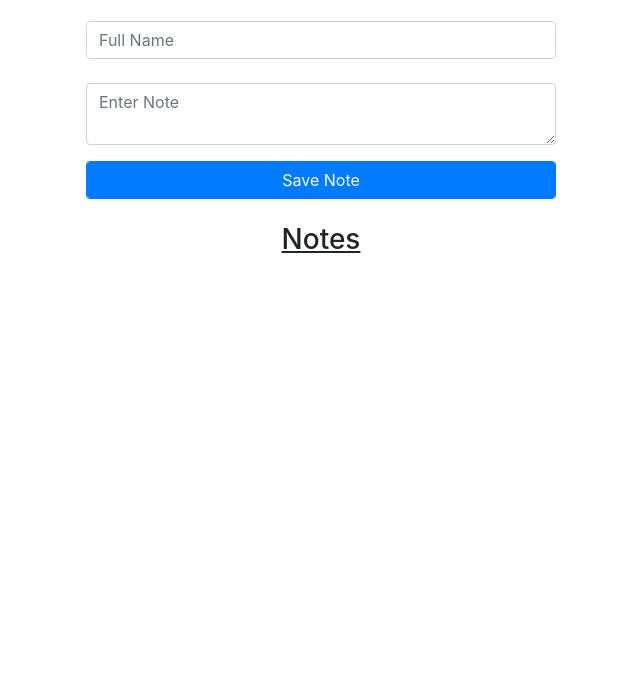
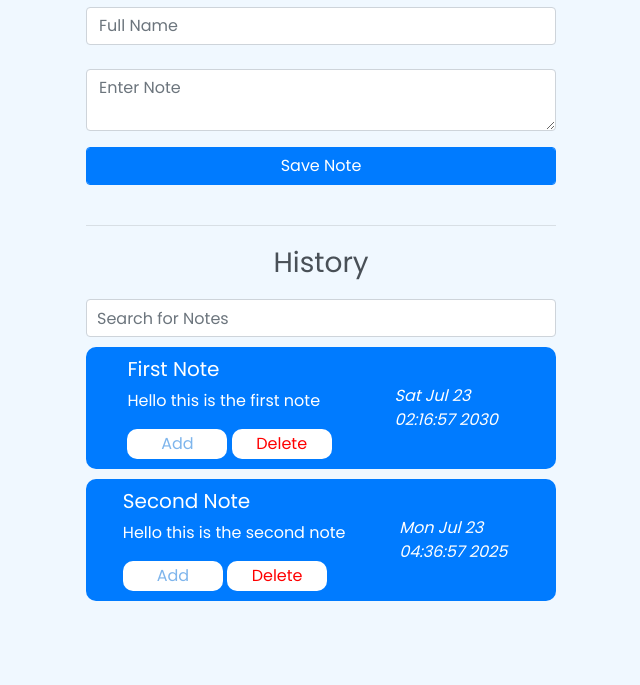
Before and after one commit to umegbewe/go-note, a plain HTML site: page frontend/index.html in a window 1280 px wide. Shown: the part 115-800 px from the top of the page, without its empty margins (319-959 px from the left). Drawn offline with nearby package versions, Linux system fonts and the light colour scheme.

Commit message:
Done beautifying

```diff
--- a/frontend/index.html
+++ b/frontend/index.html
@@ -6,9 +6,13 @@
         <meta http-equiv="X-UA-Compatible" content="ie=edge">
         <title>Notes</title>
         <link rel="stylesheet" href="https://stackpath.bootstrapcdn.com/bootstrap/4.1.1/css/bootstrap.min.css">
+        <link rel="preconnect" href="https://fonts.googleapis.com">
+        <link rel="preconnect" href="https://fonts.gstatic.com" crossorigin>
+        <link href="https://fonts.googleapis.com/css2?family=Poppins&display=swap" rel="stylesheet">
         <style>
         body {
-            background-color : #ffffff;
+            background-color : aliceblue;
+            font-family: 'Poppins', sans-serif;
         }
         .container {
             max-width: 500px;
@@ -35,6 +39,58 @@
             font-size: 12px;
             color: #999;
         }
+
+        /* Updating frontend */
+        .notes-search{
+            width: 100%;
+            padding: 10px;
+            color: #000000;
+            margin-bottom: 10px;
+        }
+        .notes-head{
+            font-size: 28px;
+            color: #495057;
+        }
+        .history-head{
+            margin: 20px;
+            color: #495057;
+        }
+        .line{
+            width: 100%;
+            opacity: 0.5;
+        }
+        .live-posts li{
+            height: auto;
+            width: 100%;
+            background: #007bff;
+            color: #fff;
+            border-radius: 10px;
+            display: flex;
+            justify-content: space-around;
+            align-items: center;
+        }
+
+        .time-container{
+            width: 120px;
+        }
+        .add-button{
+            height: 30px;
+            width: 100px;
+            background-color: #fff;
+            color: hsl(210, 74%, 71%);
+            border: none;
+            outline: none;
+            border-radius: 10px;
+        }
+        .delete-button{
+            height: 30px;
+            width: 100px;
+            background-color: #fff;
+            color: red;
+            border: none;
+            outline: none;
+            border-radius: 10px;
+        }
         </style>
     </head>
     <body>
@@ -42,7 +98,7 @@
 
             <div class="container">
                 <div class="logo-space">
-                    <h1>Notes-Keeper</h1>
+                    <h1 class="notes-head">Notes-Keeper</h1>
                 </div>
                 <div class="alert alert-success" role="alert" v-show="successfulPost">
                     Note added successfully!
@@ -56,12 +112,40 @@
                 </form><br>
             </div>
             <div id="app">
-            <div class="container">
-            <ul class="live-posts">
-                    <h3><u><center>Notes</center></u></h3>
-                    <li v-for="post in posts"><div><b>{{ post.fullname }} </b> <span style="float: right;"><i>{{ post.timestamp }} </i></span> </div>  <br> {{ post.content }}</li>
-            </ul>
-            </div>
+                <div class="container">
+                    <ul class="live-posts">
+                        <hr id="line" />
+                            <h3 class="history-head"><center>History</center></h3>
+                            <input placeholder="Search for Notes" class="notes-search form-control"/>
+                            <li>
+                                <div>
+                                    <h5>First Note</h5>
+                                    <p>Hello this is the first note</p>
+                                    <div class="button-container">
+                                        <button class="add-button">Add</button>
+                                        <button class="delete-button">Delete</button>
+                                    </div>
+                                </div>
+                                <div class="time-container">
+                                    <em>Sat Jul 23 02:16:57 2030</em>
+                                </div>
+                            </li>
+                            <li>
+                                <div>
+                                    <h5>Second Note</h5>
+                                    <p>Hello this is the second note</p>
+                                    <div class="button-container">
+                                        <button class="add-button">Add</button>
+                                        <button class="delete-button">Delete</button>
+                                    </div>
+                                </div>
+                                <div class="time-container">
+                                    <em>Mon Jul 23 04:36:57 2025</em>
+                                </div>
+                            </li>
+                            <!-- <li v-for="post in posts"><div><b>{{ post.fullname }} </b> <span style="float: right;"><i>{{ post.timestamp }} </i></span> </div>  <br> {{ post.content }}</li> -->
+                    </ul>
+                </div>
             </div>
         </div>
         <script src="https://cdn.jsdelivr.net/npm/vue@2.5.16/dist/vue.js"></script>
@@ -113,6 +197,8 @@
 
                 channel.bind('notes', post => this.posts.unshift(post));
             this.getTodos()
+
+            console.log(this.posts)
             }
         })
         </script>
```
